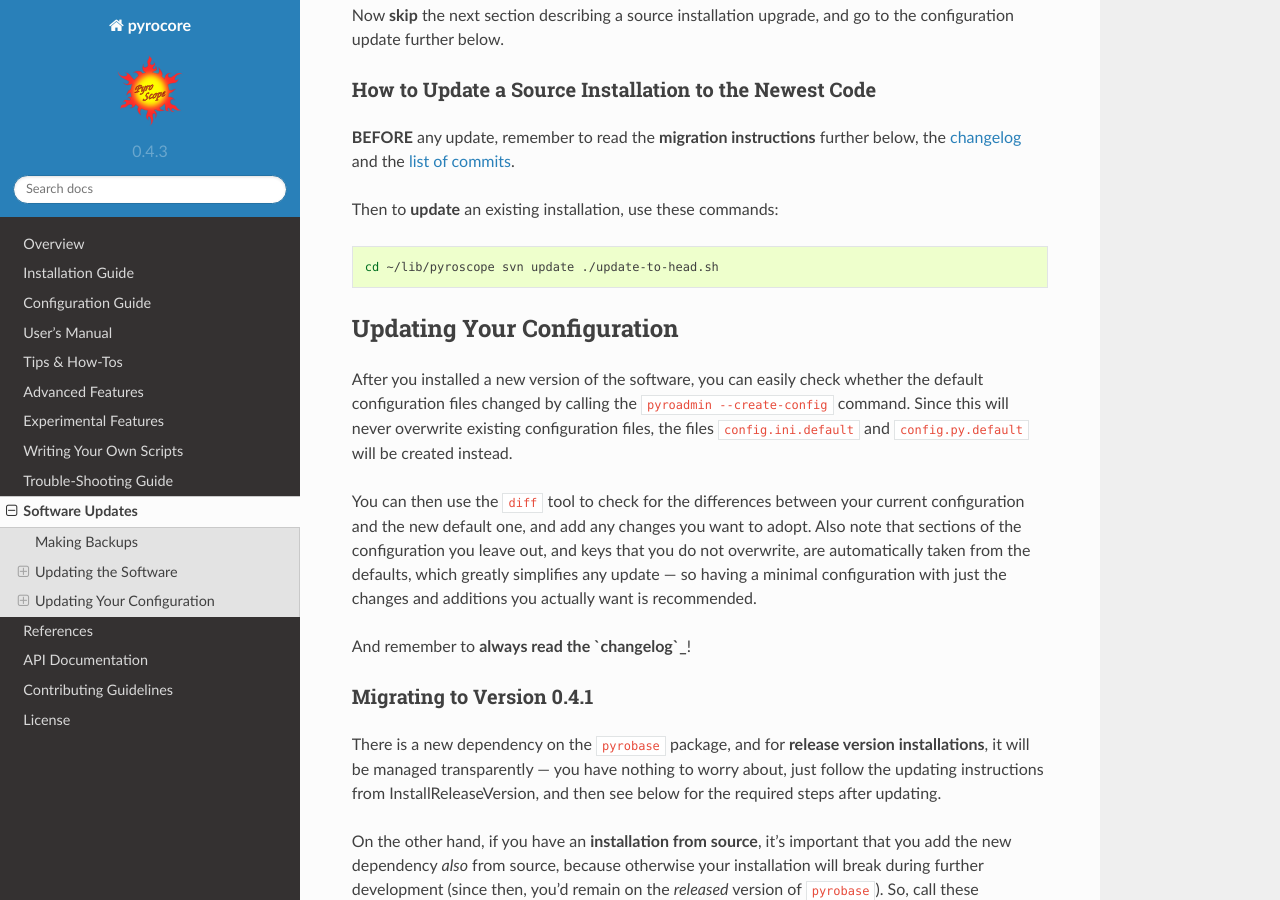
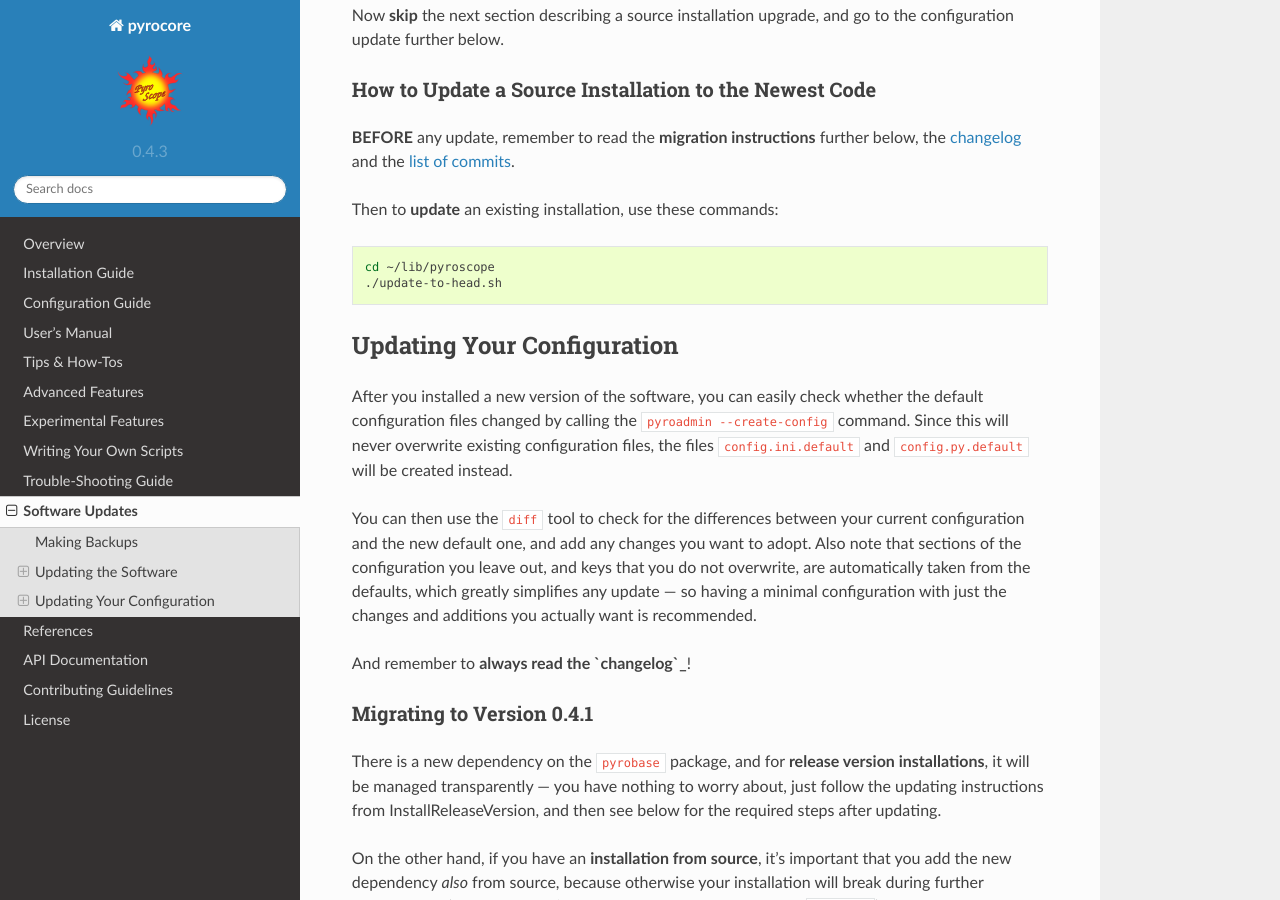
Before and after one commit to pyroscope/pyrocore, a Sphinx documentation site: the page built from docs/updating.rst, in a window 1280 px wide and 900 px high, scrolled down 1439 px. Built offline with Sphinx 7.4.7 and the Read the Docs theme 2.0.0, drawn with Linux system fonts in a browser that asks for light colours.

```diff
--- a/docs/advanced-queue.rst
+++ b/docs/advanced-queue.rst
@@ -35,7 +35,7 @@ set of dependencies:
 
 .. code-block:: shell
 
-    ~/lib/pyroscope/bin/pip install -r ~/lib/pyroscope/pyrocore/requirements-torque.txt
+    ~/lib/pyroscope/bin/pip install -r ~/lib/pyroscope/requirements-torque.txt
 
 The queue manager daemon needs additional settings, but there are
 defaults in place, so the detailed explanation in this section can be
--- a/docs/updating.rst
+++ b/docs/updating.rst
@@ -80,7 +80,8 @@ Then to **update** an existing installation, use these commands:
 
 .. code-block:: bash
 
-    cd ~/lib/pyroscope svn update ./update-to-head.sh
+    cd ~/lib/pyroscope
+    ./update-to-head.sh
 
 
 .. _config-update:
```
